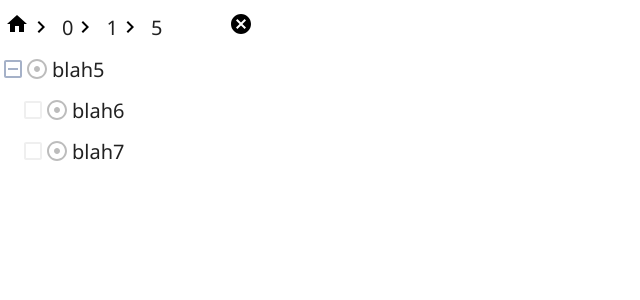
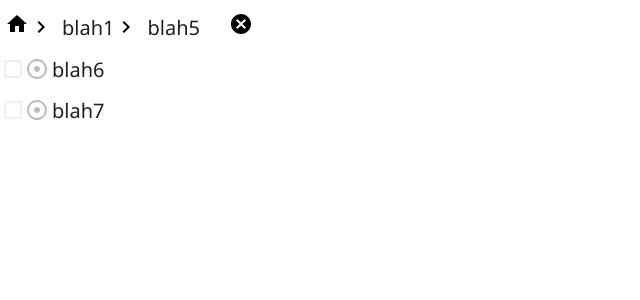
Before and after one commit to davidmnoll/chkflow, a React (Create React App) app: page / in a window 1280 px wide. Shown: the top 300 px of the page, without its empty margins (0-640 px from the left). Built offline with nearby package versions, Linux system fonts and the light colour scheme.

Commit message:
hid root node

```diff
--- a/src/chk/ChkFlowBase.tsx
+++ b/src/chk/ChkFlowBase.tsx
@@ -186,12 +186,13 @@ class ChkFlowBase extends React.Component<Types.ChkFlowBaseProps, Types.ChkFlowS
     }
   }
 
-  getComponentTree(id: Types.NodeId, rel: Types.NodeId, path: Types.NodeId[]) {
+  getComponentTree(id: Types.NodeId, rel: Types.NodeId, path: Types.NodeId[], renderLayer:boolean) {
     var that = this;
     const relations = getSubRelations(this.state, id)
     const hasRelations = (Object.keys(relations).length > 0);
     // console.log('total rels', relations, id, this.state.nodes[id], (Object.keys(relations).length > 0) && true)
-    return  (<TreeNode
+    if (renderLayer){
+      return  (<TreeNode
         key={id}
         relation={rel}
         nodePath={[...path, id]}
@@ -214,10 +215,17 @@ class ChkFlowBase extends React.Component<Types.ChkFlowBaseProps, Types.ChkFlowS
         updateNode={this.updateNode.bind(this)}>
         {(hasRelations) ? Object.keys(this.state.nodes[id].rel).map((childRel: Types.NodeId, index: number) => (
           that.state.nodes[id].rel[childRel].map((childId: Types.NodeId, index: number)=>{
-            return that.getComponentTree(childId, childRel, [...path, id])
+            return that.getComponentTree(childId, childRel, [...path, id], true)
           })
         )) : ''}
       </TreeNode>)
+    }else{
+      return ((hasRelations) ? Object.keys(this.state.nodes[id].rel).map((childRel: Types.NodeId, index: number) => (
+        that.state.nodes[id].rel[childRel].map((childId: Types.NodeId, index: number)=>{
+          return that.getComponentTree(childId, childRel, [...path, id], true)
+        })
+      )) : '')
+    }
 
 
 }
@@ -233,10 +241,11 @@ class ChkFlowBase extends React.Component<Types.ChkFlowBaseProps, Types.ChkFlowS
           setPath={this.setRootPath.bind(this)}
           rootPath={this.state.environment.rootPath}
           homeNode={this.state.environment.homeNode}
+          nodes={this.state.nodes}
           resetNodes={this.resetNodes.bind(this)}
         />
         <div className="nodes-container">
-          {this.getComponentTree(this.state.environment.rootPath[this.state.environment.rootPath.length - 1], 'root', this.state.environment.rootPath.slice(0, -1))}
+          {this.getComponentTree(this.state.environment.rootPath[this.state.environment.rootPath.length - 1], 'root', this.state.environment.rootPath.slice(0, -1), false)}
         </div>
       </div>
     )
--- a/src/chk/Header.tsx
+++ b/src/chk/Header.tsx
@@ -1,6 +1,7 @@
 import * as React from 'react'
 import './style.scss'
 import * as Types from './types'
+import * as R from 'ramda'
 import {
   ChevronRight,
   ArrowBackIos,
@@ -27,10 +28,11 @@ const Header: React.FC<Types.ChkFlowProps> = (props: any) => {
     return getHistoryList(index - 1, list)
   }
 
-  const history = props.rootPath.map((nodeId: Types.NodeId, index:number)=>{
+  const history = R.tail(props.rootPath as Array<string>).map((nodeId: Types.NodeId, index:number)=>{
 
     const idClickFn = () => {props.setPath(getHistoryList(index, []))}
-    return ( <div onClick={idClickFn} key={index}> <ChevronRight /> <span className="node-link">{nodeId}</span> </div>  )
+    const text = props.nodes[nodeId].text
+    return ( <div onClick={idClickFn} key={index}> <ChevronRight /> <span className="node-link">{text}</span> </div>  )
   })
 
   const goHome = () => { props.setPath([props.homeNode]) }
```
